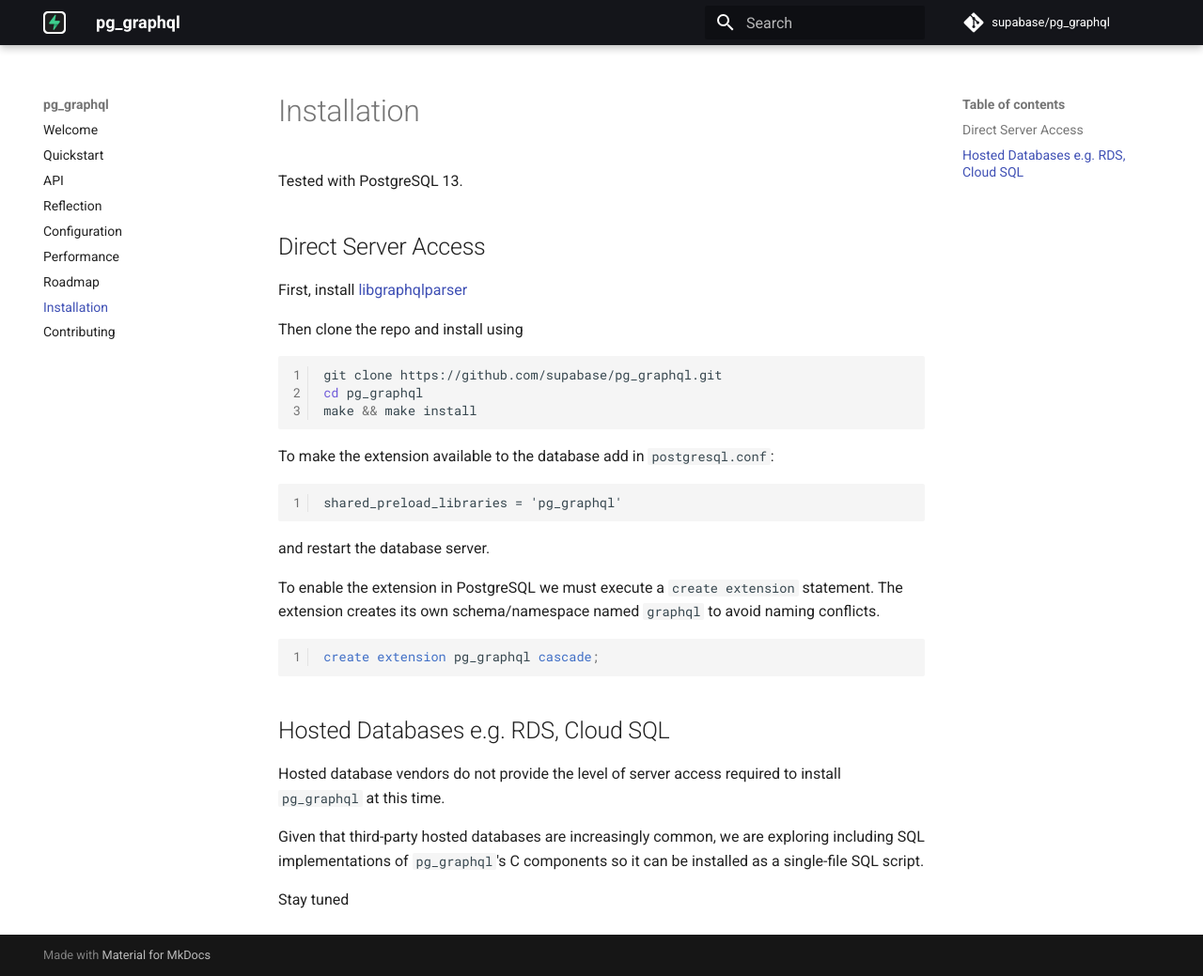
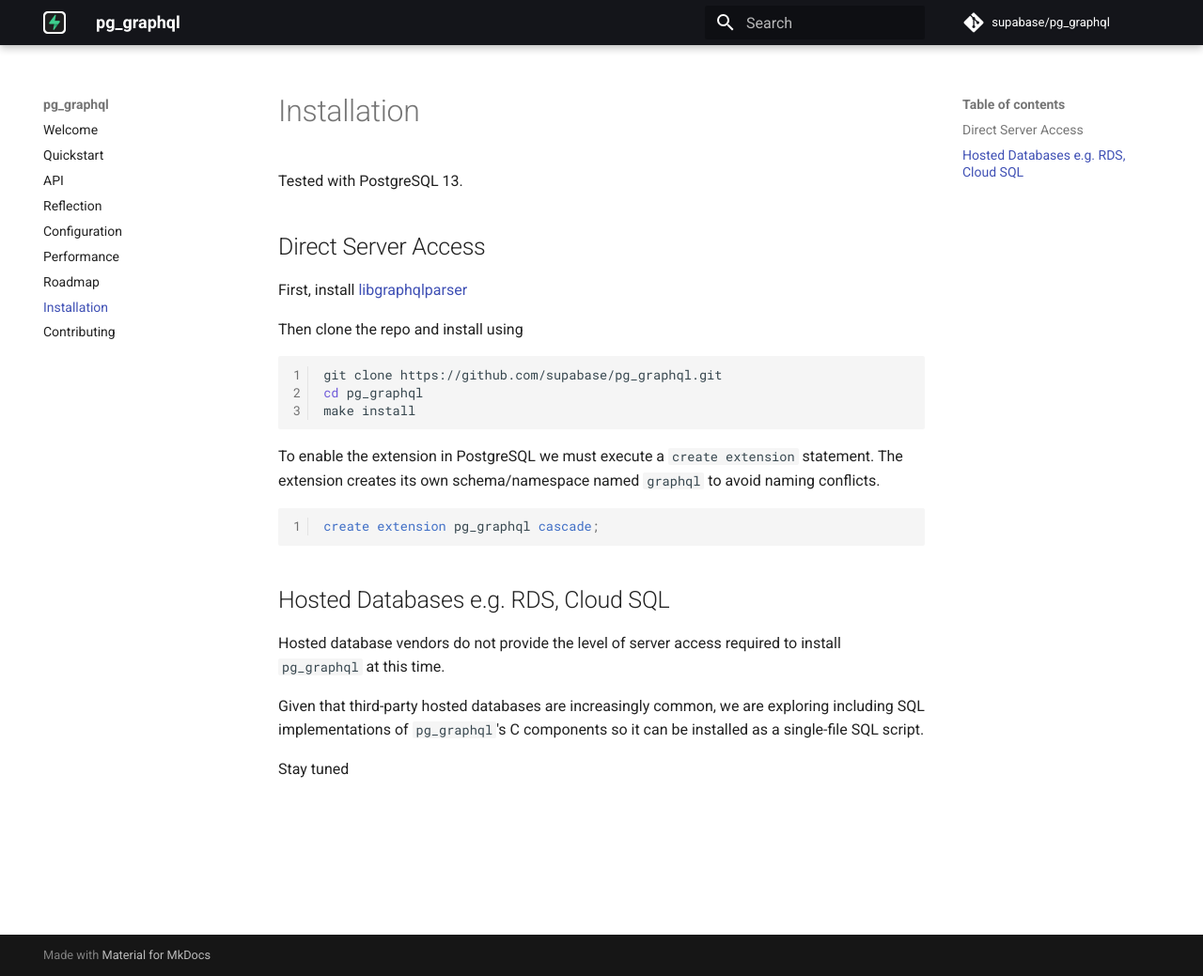
Before and after one commit to supabase/pg_graphql, an MkDocs documentation site: the page built from docs/installation.md, in a window 1280 px wide and 1039 px high. Shown: the whole window at 94% size. Built offline with MkDocs 1.6.1 and Material for MkDocs 9.7.7, drawn with Linux system fonts in a browser that asks for light colours; comment, search, counter and statistics services are not loaded.

Commit message:
update install doc

````diff
--- a/docs/installation.md
+++ b/docs/installation.md
@@ -9,16 +9,8 @@ Then clone the repo and install using
 ```bash
 git clone https://github.com/supabase/pg_graphql.git
 cd pg_graphql
-make && make install
+make install
 ```
-
-To make the extension available to the database add in `postgresql.conf`:
-
-```
-shared_preload_libraries = 'pg_graphql'
-```
-
-and restart the database server.
 
 To enable the extension in PostgreSQL we must execute a `create extension` statement. The extension creates its own schema/namespace named `graphql` to avoid naming conflicts.
 
````
